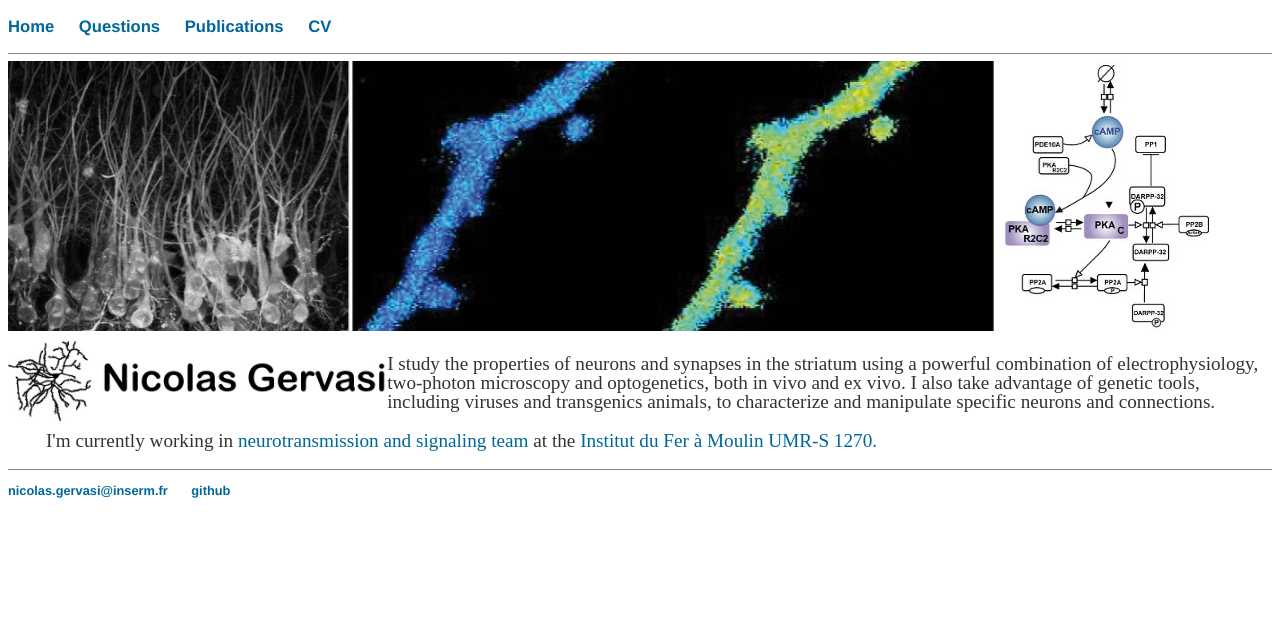
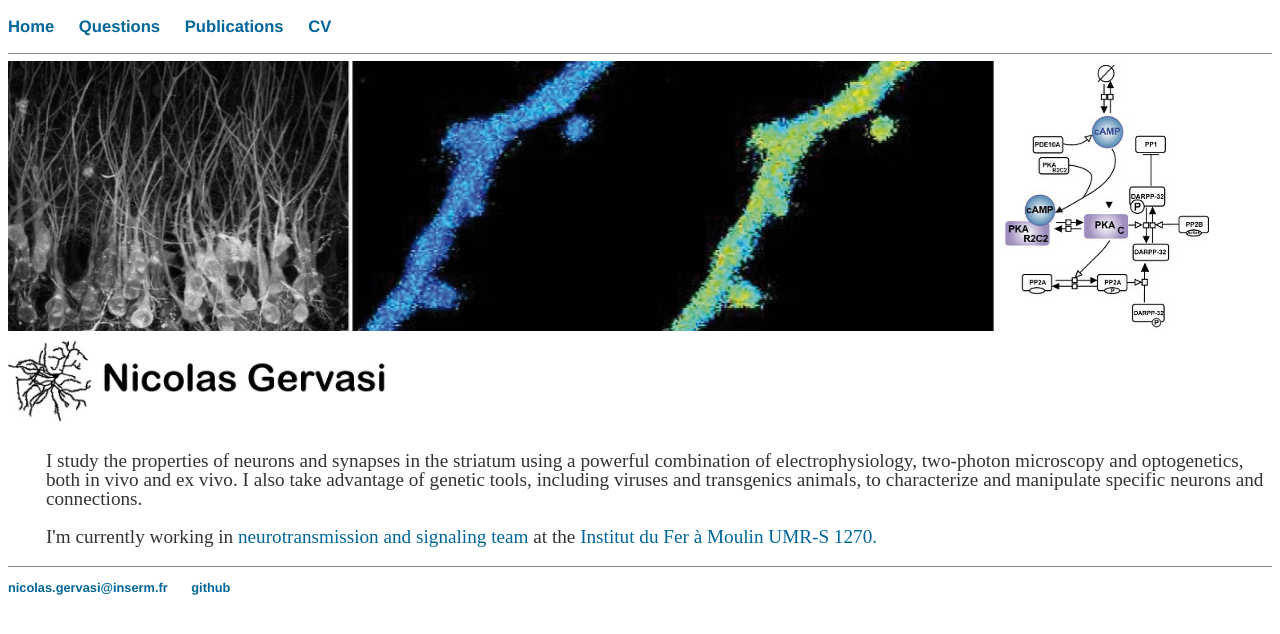
Before and after one commit to nicolasgervasi/nicolasgervasi.github.io, a Jekyll site: the page built from index.html, in a window 1280 px wide. Shown: the top 634 px of the page. Built offline with Jekyll 4.4.1, drawn with Linux system fonts in a browser that asks for light colours.

Commit message:
Update index.html

```diff
--- a/index.html
+++ b/index.html
@@ -8,7 +8,7 @@ title: Nicolas Gervasi U1270
 	<img  class="img-responsive" alt="Nicolas Gervasi" src="image/picture_head.jpg" style="width:95%;margin-top:0.5vw"">
 	</div>
 	<div class="grid-item">
-	<img  class="img-rounded" alt="Nicolas Gervasi" src="image/logo.jpg" style="width:30%;float:left;margin-top:0.5vw;margin-bottom:0.5vw">
+	<img  class="img-rounded" alt="Nicolas Gervasi" src="image/logo.jpg" style="width:30%;margin-top:0.5vw;margin-bottom:0.5vw">
 	</div>
 	<div class="grid-item">
 	<p>I study the properties of neurons and synapses in the striatum using a powerful combination of electrophysiology, two-photon microscopy and optogenetics, both in vivo and ex vivo. I also take advantage of genetic tools, including viruses and transgenics animals, to characterize and manipulate specific neurons and connections.</p>
```
